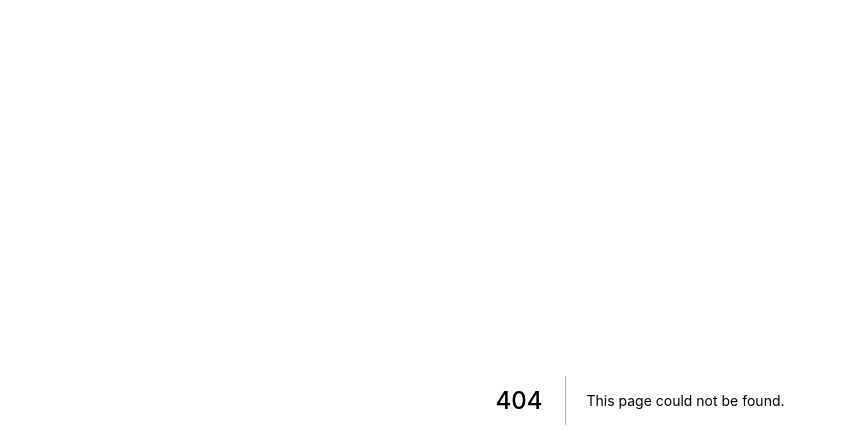
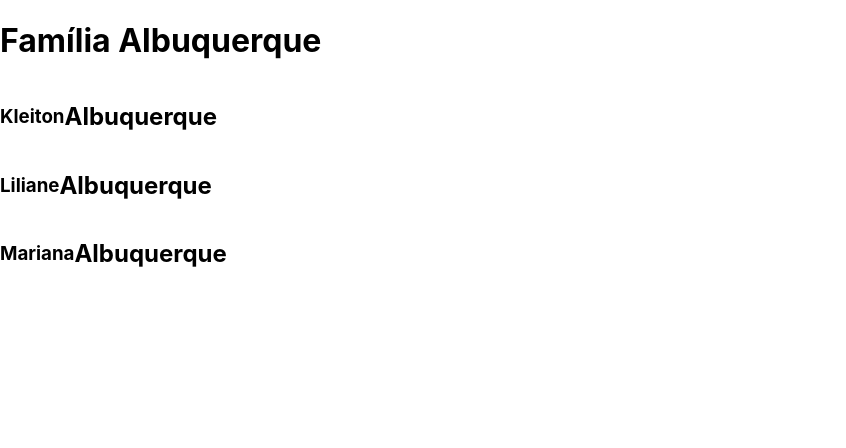
Before and after one commit to kleitonalbuquerque/curso-nextjs, a Next.js app: page /comunicacao/direta in a window 1280 px wide. Before the commit this address had no page. Shown: the top 448 px of the page, without its empty margins (0-846 px from the left). Built offline with nearby package versions, Linux system fonts and the light colour scheme.

Commit message:
Comunicação indireta

```diff
--- /dev/null
+++ b/components/direta/Filho.jsx
@@ -0,0 +1,8 @@
+export default function Filho(props) {
+  return (
+    <div style={{ display: "flex", alignItems: "center" }}>
+      <h3>{props.nome}</h3>
+      <h2>{props.familia}</h2>
+    </div>
+  );
+}
--- /dev/null
+++ b/components/direta/Pai.jsx
@@ -0,0 +1,12 @@
+import Filho from "./Filho";
+
+export default function Pai(props) {
+  return (
+    <div>
+      <h1>Família {props.familia}</h1>
+      <Filho nome="Kleiton" familia={props.familia} />
+      <Filho nome="Liliane" familia={props.familia} />
+      <Filho {...props} nome="Mariana" />
+    </div>
+  );
+}
--- /dev/null
+++ b/pages/comunicacao/direta.jsx
@@ -0,0 +1,9 @@
+import Pai from "../../components/direta/Pai";
+
+export default function direta() {
+  return (
+    <div>
+      <Pai familia="Albuquerque" />
+    </div>
+  );
+}
```
